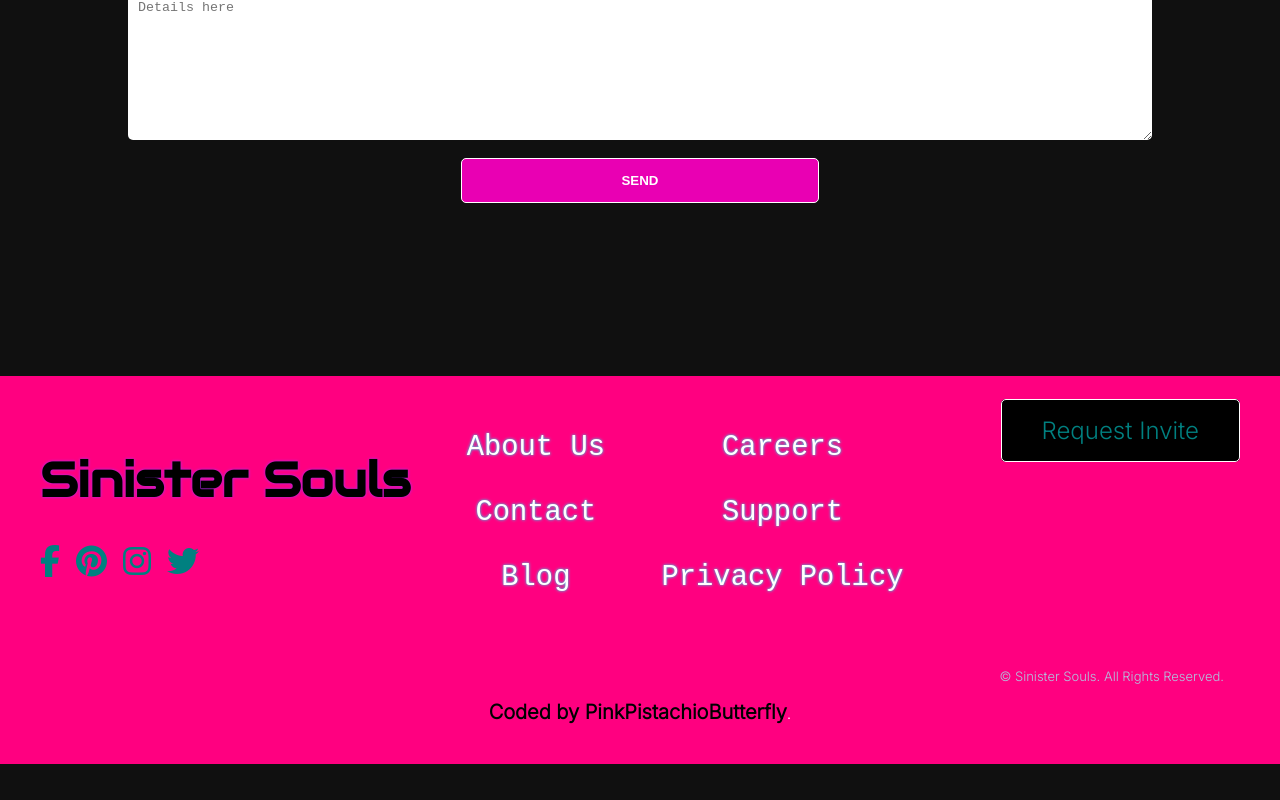
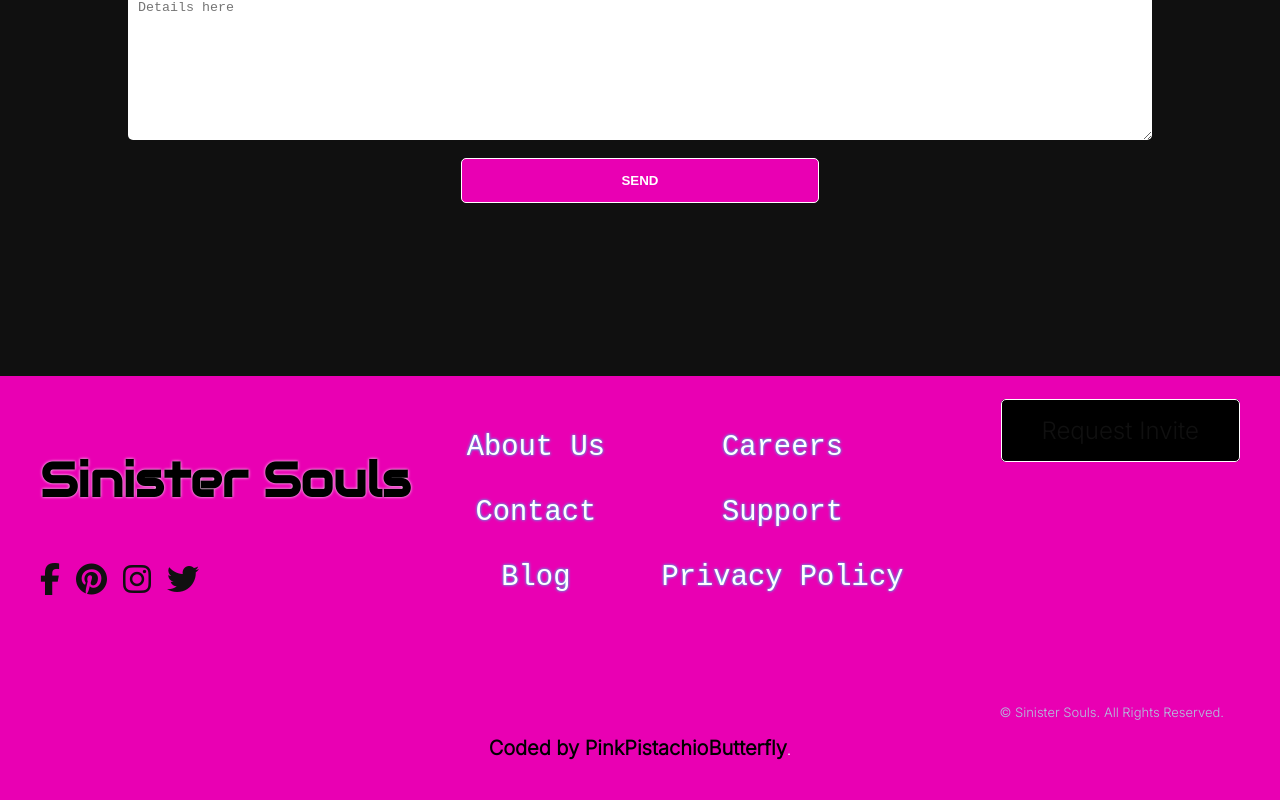
Before and after one commit to vm799/Synetic_sinistersouls, a React (Create React App) app in the folder synetic/: page / in a window 1280 px wide. Shown: the part 7622-8422 px from the top of the page. Before the commit the page ends 8386 px from the top, so only its background shows below. Built offline with nearby package versions, Linux system fonts and the light colour scheme; a web font is replaced by a local one.

Commit message:
footer text

```diff
--- a/synetic/src/components/Footer/Footer.css
+++ b/synetic/src/components/Footer/Footer.css
@@ -59,19 +59,19 @@
 
 
    .footer {
-    background-color: #ff0080;
+    background-color: var(--clr-accent);
     padding: 2.5rem;
     text-align: center;
     color: white;
   }
   .footer a {
       text-decoration: none;
+      margin:0;
+      padding:0;
+      color: teal;
   }
 
-  .footer img {
-    border-radius: 50px;
-    box-shadow: 2px 5px 5px #ff0080 inset;
-  }
+
   @media (min-width: 64em) {
     .footer .container {
       display: grid;
@@ -82,24 +82,21 @@
       justify-items: start;
     }
   }
+
+
   .footer h3 {
     font-family: var(--ff-primary);
     font-size: 3rem;
     line-height: 2rem;
     color: black;
-    text-shadow: 0px 0px 3px #9f31ff;
+    text-shadow: 0px 0px 3px #fcfcfd;
   }
-  .footer h3:hover {
-    animation: twitch 0.1s;
-    animation-iteration-count: 100;
-  }
+
   .footer a {
-    color: teal;
+    color: var(--clr-dark);
     font-size: 2rem;
   }
-  .footer__logo {
-    margin-bottom: 1.875rem;
-  }
+
   @media (min-width: 64em) {
     .footer__logo {
       grid-area: logo;
@@ -118,16 +115,16 @@
   }
   .footer__social a {
     display: inline-block;
-    height: 2.25rem;
+    height: 1rem;
   }
   .footer__social a:not(:last-child) {
     margin-right: 1rem;
   }
-  .footer__links {
+  .footer__links a {
     display: flex;
     flex-direction: column;
     align-items: center;
-    font-size: 1.5rem;
+    font-size: 1rem;
     font-family: var(--ff-secondary);
   }
   @media (min-width: 64em) {
@@ -158,7 +155,7 @@
   .footer__links a:hover {
     color: white;
     transform: scale(1.5);
-    text-shadow: 0px 0px 5px #01ffff;
+    text-shadow: 0px 0px 5px var(--clr-accent);
   }
   @media (min-width: 64em) {
     .footer__cta {
```
